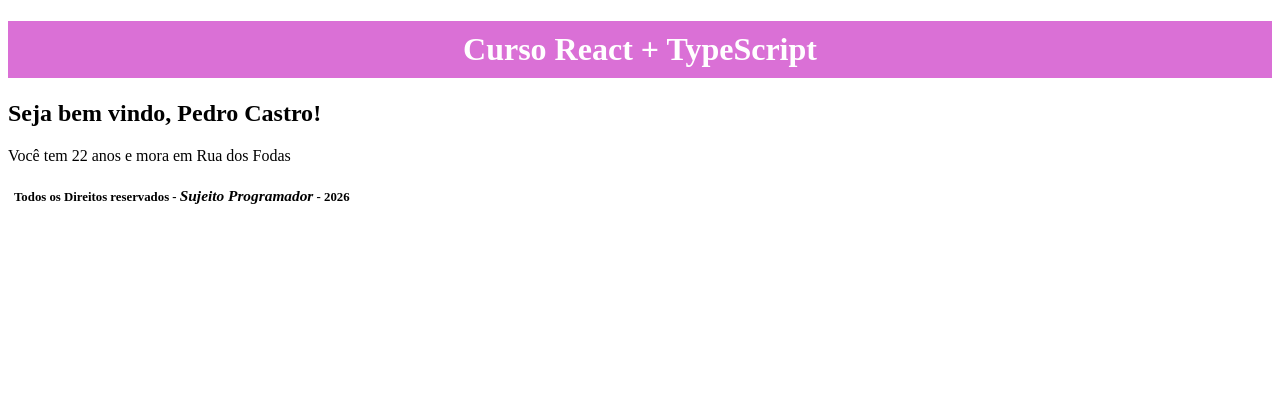
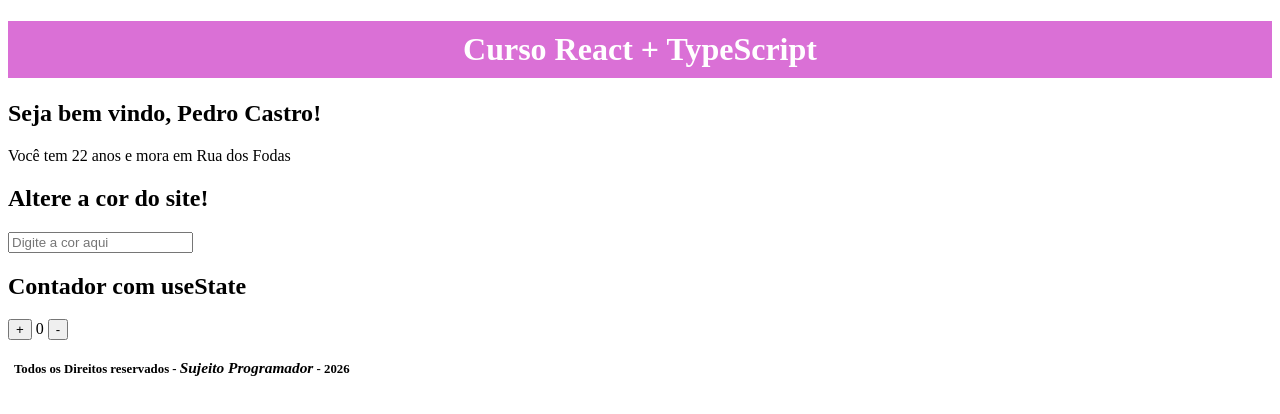
Before and after one commit to Pedro-Castr/SujeitoProgramador, a React (Vite) app in the folder Modulos/react+ts-evoluindo/: page / in a window 1280 px wide. Shown: the top 414 px of the page. Built offline with nearby package versions, Linux system fonts and the light colour scheme.

Commit message:
feat: adiciona contador e mudança de cor utilizando `useState`

```diff
--- a/Modulos/react+ts-evoluindo/src/App.tsx
+++ b/Modulos/react+ts-evoluindo/src/App.tsx
@@ -1,12 +1,44 @@
+import { useState } from "react";
+
 import { Header } from "./components/Header/header";
 import { Aluno } from "./components/Aluno/aluno";
 import { Footer } from "./components/Footer/footer";
 
 export default function App() {
+  const [cor, setCor] = useState("");
+  const [contador, setContador] = useState(0);
+
+  function adicionar() {
+    setContador((valorAtual) => valorAtual + 1);
+  }
+
+  function diminuir() {
+    if (contador === 0) {
+      return;
+    }
+    setContador((valorAtual) => valorAtual - 1);
+  }
+
   return (
-    <div>
+    <div style={{ backgroundColor: cor }}>
       <Header titulo="Curso React + TypeScript" />
       <Aluno nome="Pedro Castro" idade={22} endereco="Rua dos Fodas" />
+
+      <div>
+        <h2>Altere a cor do site!</h2>
+        <input
+          placeholder="Digite a cor aqui"
+          value={cor}
+          onChange={(e) => setCor(e.target.value)}
+        />
+      </div>
+
+      <div>
+        <h2>Contador com useState</h2>
+        <button onClick={adicionar}>+</button> {contador}{" "}
+        <button onClick={diminuir}>-</button>
+      </div>
+
       <Footer nome="Sujeito Programador" ano={2026} />
     </div>
   );
```
